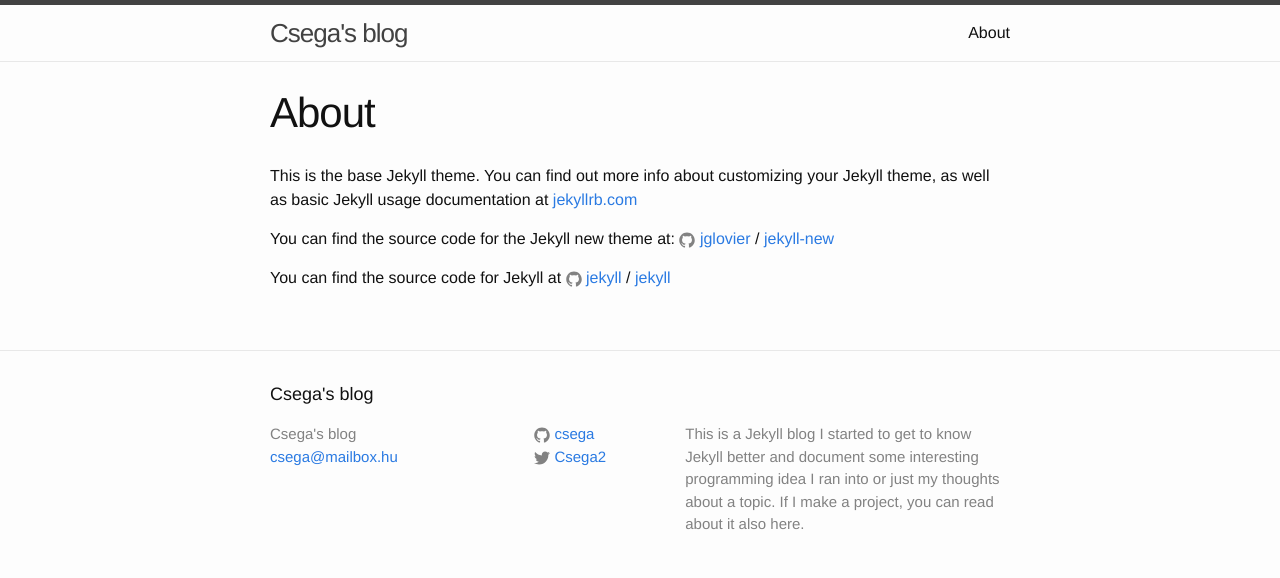
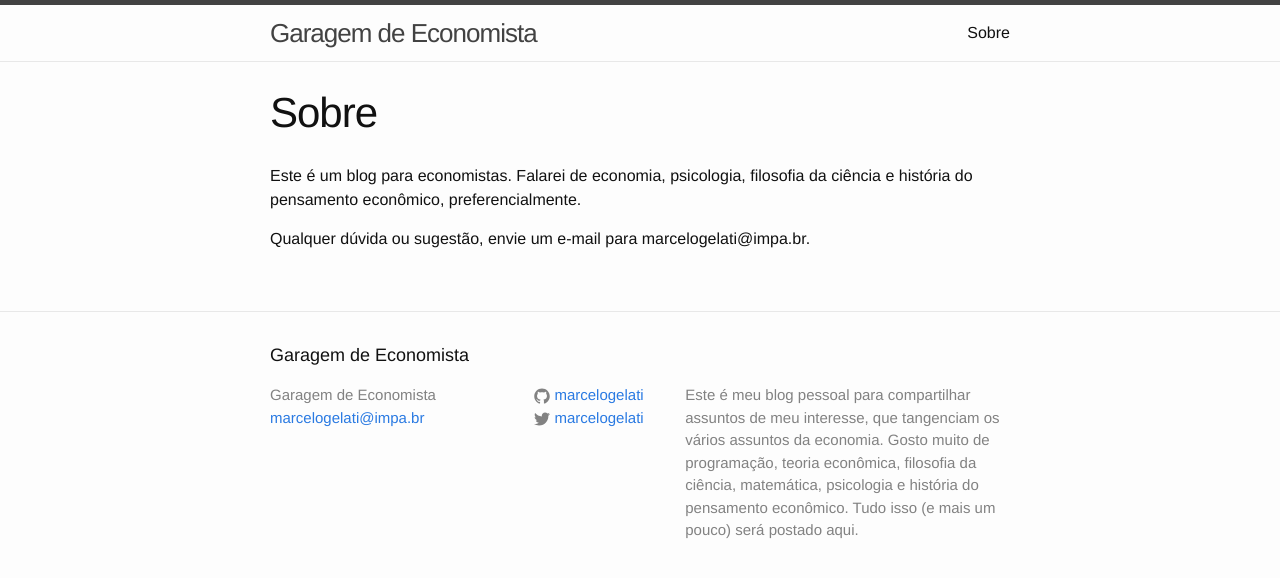
Before and after one commit to marcelogelati/marcelogelati.github.io, a Jekyll site: the page built from about.md, in a window 1280 px wide. Shown: the top 578 px of the page. Built offline with Jekyll 4.4.1, drawn with Linux system fonts in a browser that asks for light colours.

Commit message:
editando arquivos principais

```diff
--- a/_config.yml
+++ b/_config.yml
@@ -6,16 +6,18 @@
 # 'jekyll serve'. If you change this file, please restart the server process.
 
 # Site settings
-title: Csega's blog
-email: csega@mailbox.hu
+title: Garagem de Economista
+email: marcelogelati@impa.br
 description: > # this means to ignore newlines until "baseurl:"
-  This is a Jekyll blog I started to get to know Jekyll better and
-  document some interesting programming idea I ran into or just my thoughts
-  about a topic. If I make a project, you can read about it also here.
+  Este é meu blog pessoal para compartilhar assuntos de meu interesse,
+  que tangenciam os vários assuntos da economia. Gosto muito de
+  programação, teoria econômica, filosofia da ciência, matemática,
+  psicologia e história do pensamento econômico. Tudo isso (e mais um pouco)
+  será postado aqui.
 baseurl: "" # the subpath of your site, e.g. /blog
-url: "csega.github.io" # the base hostname & protocol for your site
-twitter_username: Csega2
-github_username:  csega
+url: "marcelogelati.github.io" # the base hostname & protocol for your site
+twitter_username: marcelogelati
+github_username:  marcelogelati
 
 # Build settings
 markdown: kramdown
--- a/about.md
+++ b/about.md
@@ -1,15 +1,10 @@
 ---
 layout: page
-title: About
-permalink: /about/
+title: Sobre
+permalink: /sobre/
 ---
 
-This is the base Jekyll theme. You can find out more info about customizing your Jekyll theme, as well as basic Jekyll usage documentation at [jekyllrb.com](http://jekyllrb.com/)
+Este é um blog para economistas. Falarei de economia, psicologia, filosofia
+da ciência e história do pensamento econômico, preferencialmente.
 
-You can find the source code for the Jekyll new theme at:
-{% include icon-github.html username="jglovier" %} /
-[jekyll-new](https://github.com/jglovier/jekyll-new)
-
-You can find the source code for Jekyll at
-{% include icon-github.html username="jekyll" %} /
-[jekyll](https://github.com/jekyll/jekyll)
+Qualquer dúvida ou sugestão, envie um e-mail para marcelogelati@impa.br.
```
Also changed, not shown: _posts/2016-04-18-welcome-to-jekyll.markdown (deleted, +0 -25 lines), _posts/2017-03-27-office-euqation-referencing.markdown (deleted, +0 -54 lines), _posts/2017-11-24-how-to-get-the-correct-timezone-in-python-3.markdown (deleted, +0 -45 lines), _posts/2018-01-17-how-to-set-up-idl-python-bridge.markdown (deleted, +0 -58 lines), _posts/2019-05-31-boas-praticas-matematicas.md (added, +33 -0 lines), README.md, images/2017-03-27/insert-equation-office-2016.png (deleted), images/2017-03-27/numbering-office-2013.png (deleted), images/2017-03-27/numbering-office-2016.png (deleted), images/2017-03-27/office-2016-layout.png (deleted), images/2017-03-27/reference-numbering-bad.png (deleted), images/2017-03-27/reference-numbering-both.png (deleted), images/2017-03-27/reference-numbering-good.png (deleted).
